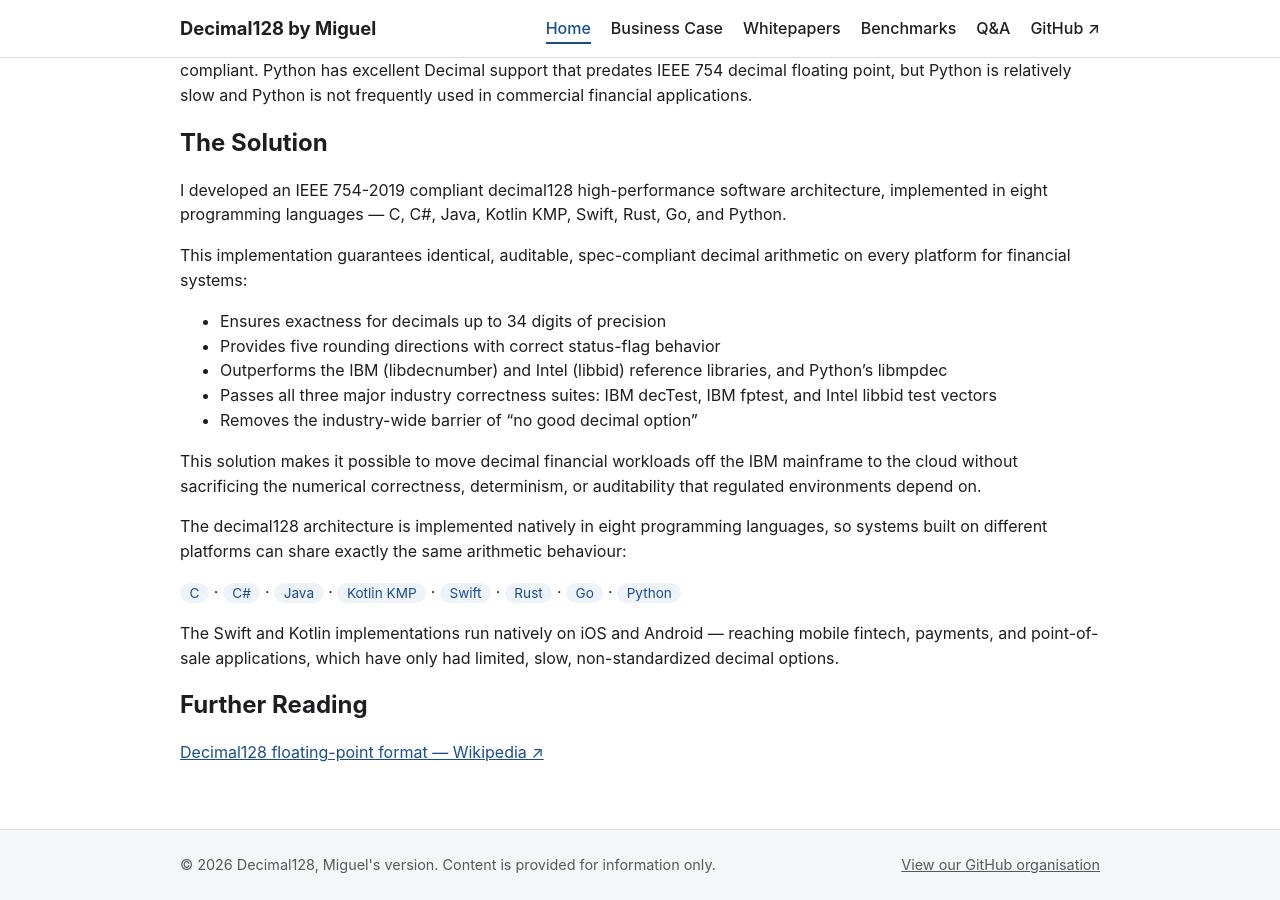
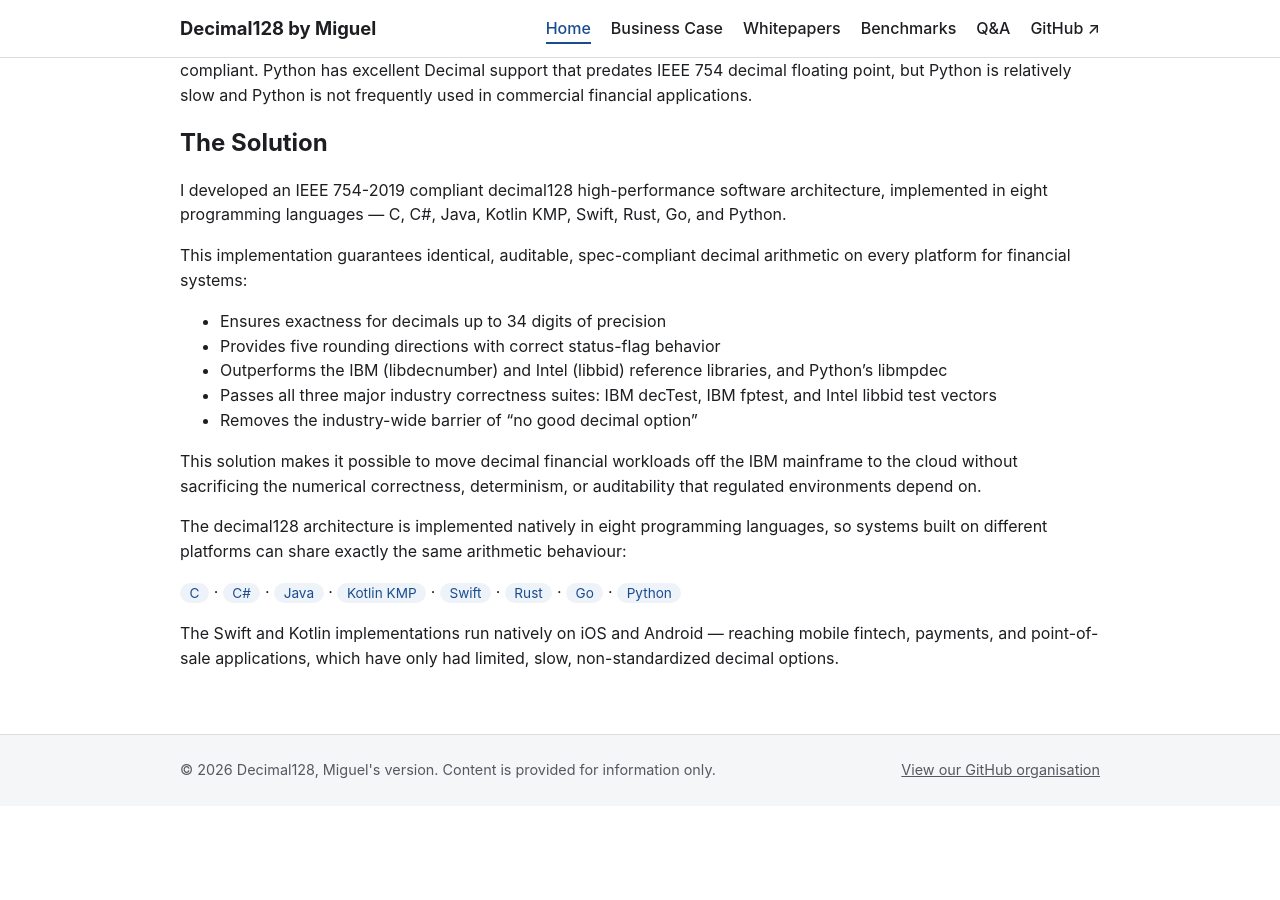
Before and after one commit to migueldecimal128/decimal128-www, a Jekyll site: the page built from index.md, in a window 1280 px wide and 900 px high, scrolled down 599 px. Built offline with Jekyll 4.4.1, drawn with Linux system fonts in a browser that asks for light colours; after the commit the page ends 1405 px from its top, so only the background shows below that.

Commit message:
Move Further Reading section from home page to bottom of Whitepapers page

```diff
--- a/index.md
+++ b/index.md
@@ -62,7 +62,3 @@ The Swift and Kotlin implementations run natively on iOS and
 Android — reaching mobile fintech, payments, and point-of-sale
 applications, which have only had limited, slow, non-standardized
 decimal options.
-
-## Further Reading
-
-[Decimal128 floating-point format — Wikipedia ↗](https://en.wikipedia.org/wiki/Decimal128_floating-point_format)
```
Also changed, not shown: whitepapers.md (+4 -0 lines).
